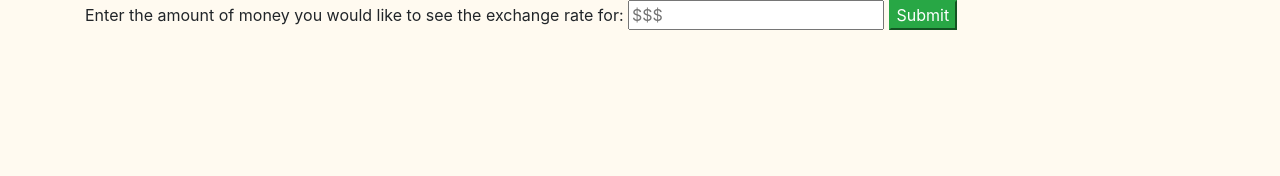
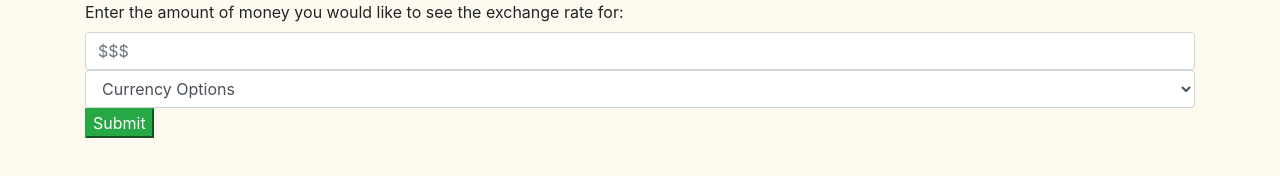
Before and after one commit to joey3001/CurrencyExchange, a website built with webpack: page src/index.html in a window 1280 px wide. Built offline with nearby package versions, Linux system fonts and the light colour scheme.

Commit message:
Add select menu for currency exchange

```diff
--- a/src/index.html
+++ b/src/index.html
@@ -6,8 +6,16 @@
 <body>
   <div class='container'>
     <form id='exchange'>
-      <label for="money">Enter the amount of money you would like to see the exchange rate for: </label>
-      <input id="money" type="text" placeholder="$$$">
+      <label for='money'>Enter the amount of money you would like to see the exchange rate for: </label>
+      <input id='money' class='form-control' type='text' placeholder='$$$'>
+      <select class='form-control' id='alternateCurrency' required>
+        <option value=''>Currency Options</option>
+        <option value='EUR'>Euros</option>
+        <option value='AUD'>Australian Dollars</option>
+        <option value='IDR'>Indonesian Rupies</option>
+        <option value='KRW'>South Korean Wons</option>
+        <option value='CAD'>Canadian Dollars</option>
+      </select>
       <button class='btn-success'>Submit</button>
     </form>
   </div>
```
